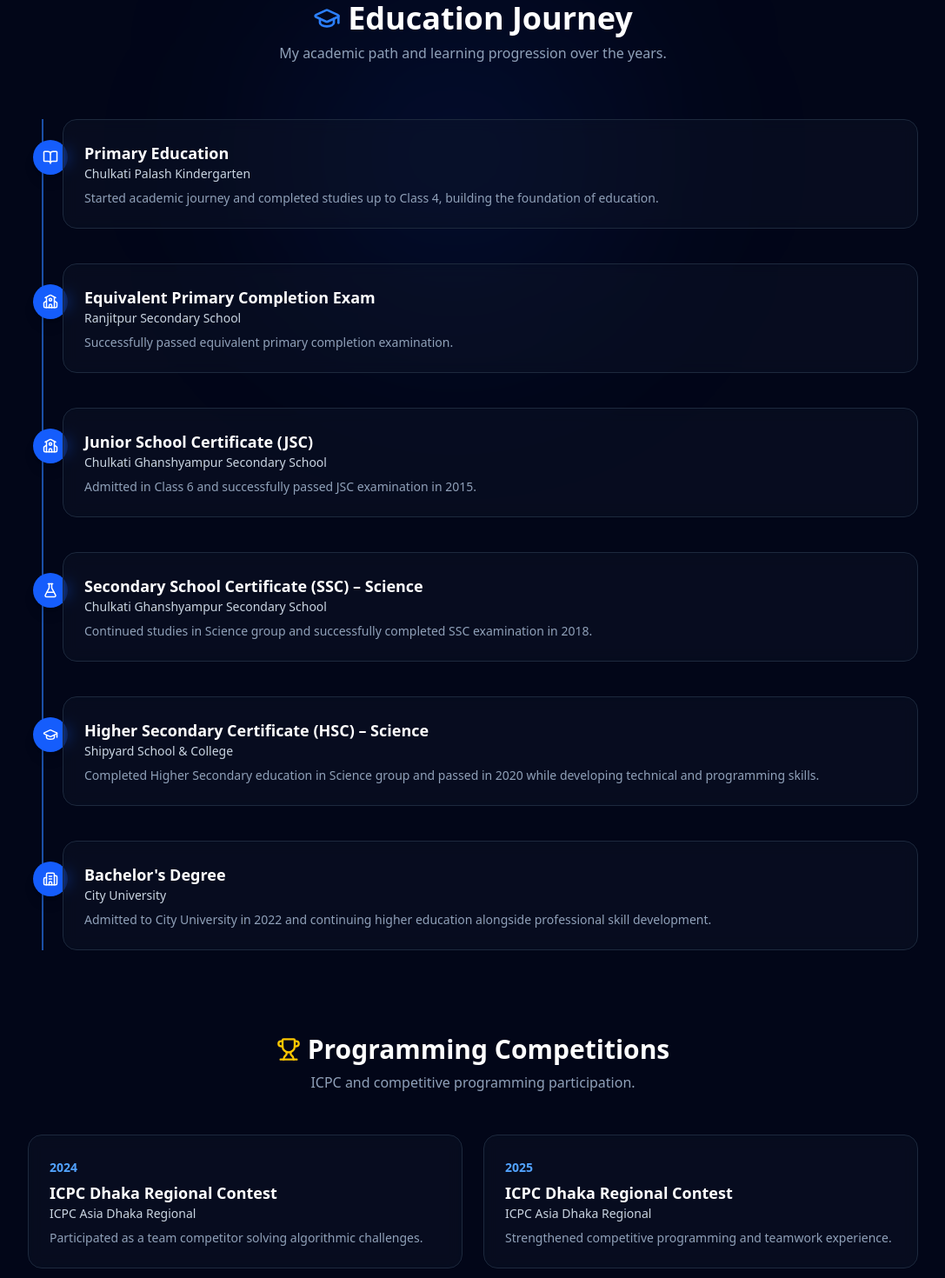
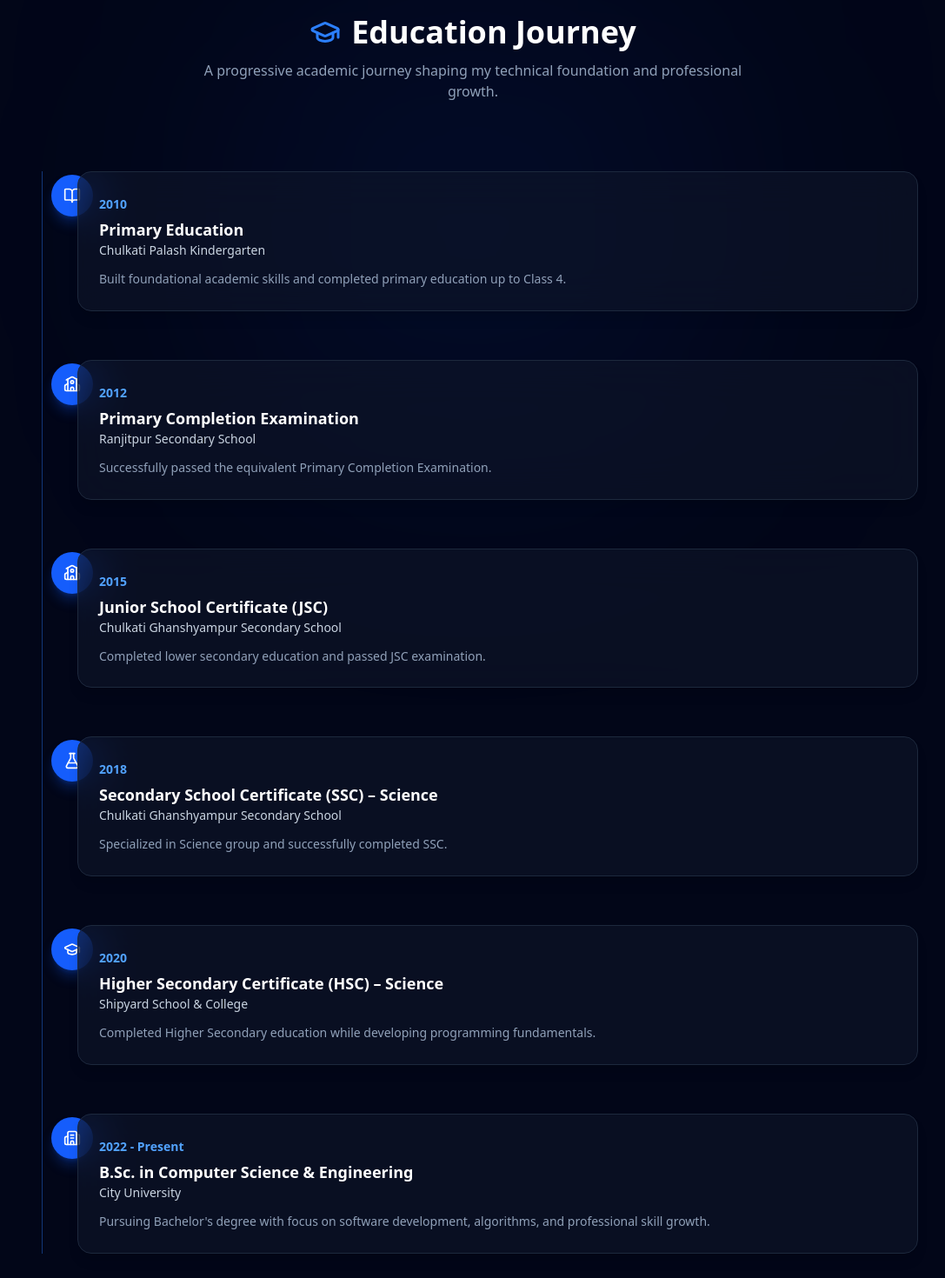
Before and after one commit to Badsha012/my-personal-websides, a React (Vite) app: page /education in a window 1280 px wide. Shown: the part 160-1630 px from the top of the page at 87% size, without its empty margins (96-1183 px from the left). Built offline with nearby package versions, Linux system fonts and the light colour scheme.

Commit message:
update a educational section

```diff
--- /dev/null
+++ b/src/Component/Competion.jsx
@@ -0,0 +1,89 @@
+import React from "react";
+import { motion } from "framer-motion";
+import { Trophy } from "lucide-react";
+
+const competitionsData = [
+  {
+    year: "2024",
+    title: "ICPC Dhaka Regional Contest",
+    organization: "ICPC Asia Dhaka Regional",
+    description:
+      "Participated as a team competitor solving advanced algorithmic challenges.",
+  },
+  {
+    year: "2025",
+    title: "ICPC Dhaka Regional Contest",
+    organization: "ICPC Asia Dhaka Regional",
+    description:
+      "Strengthened competitive programming, problem-solving, and teamwork skills.",
+  },
+  {
+    year: "2024",
+    title: "IUPAC DUET Programming Contest",
+    organization: "DUET / IUPc",
+    description:
+      "Focused on algorithmic problem solving and optimized coding efficiency.",
+  },
+  {
+    year: "2025",
+    title: "Data Analysis Contest",
+    organization: "DIU",
+    description:
+      "Applied analytical and data-driven approaches to solve real-world challenges.",
+  },
+];
+
+const Competition = () => {
+  return (
+    <section className="mt-24 px-6">
+      {/* Title */}
+      <div className="text-center mb-12">
+        <h3 className="text-3xl font-bold flex items-center justify-center gap-2 text-white">
+          <Trophy className="w-7 h-7 text-yellow-400" />
+          Programming Competitions
+        </h3>
+        <p className="text-slate-400 mt-2">
+          ICPC and competitive programming participation.
+        </p>
+      </div>
+
+      {/* Cards */}
+      <div className="grid md:grid-cols-2 gap-6 max-w-6xl mx-auto">
+        {competitionsData.map((item, index) => (
+          <motion.div
+            key={index}
+            initial={{ opacity: 0, y: 40 }}
+            whileInView={{ opacity: 1, y: 0 }}
+            viewport={{ once: true }}
+            transition={{ duration: 0.5, delay: index * 0.1 }}
+            whileHover={{ scale: 1.03 }}
+            className="p-6 rounded-2xl
+            bg-slate-900/60 backdrop-blur-lg
+            border border-slate-800
+            hover:border-blue-500/40
+            shadow-lg hover:shadow-blue-500/10
+            transition-all duration-300"
+          >
+            <span className="text-sm font-semibold text-blue-400">
+              {item.year}
+            </span>
+
+            <h4 className="text-lg font-semibold text-white mt-1">
+              {item.title}
+            </h4>
+
+            <p className="text-sm font-medium text-slate-300">
+              {item.organization}
+            </p>
+
+            <p className="text-sm text-slate-400 mt-2 leading-relaxed">
+              {item.description}
+            </p>
+          </motion.div>
+        ))}
+      </div>
+    </section>
+  );
+};
+
+export default Competition;
--- a/src/Page/Education.jsx
+++ b/src/Page/Education.jsx
@@ -6,84 +6,57 @@ import {
   BookOpen,
   FlaskConical,
   Building2,
-  Trophy,
 } from "lucide-react";
 
 /* ===================== Education Data ===================== */
 const educationData = [
   {
+    year: "2010",
     title: "Primary Education",
     institute: "Chulkati Palash Kindergarten",
     icon: BookOpen,
     description:
-      "Started academic journey and completed studies up to Class 4, building the foundation of education.",
+      "Built foundational academic skills and completed primary education up to Class 4.",
   },
   {
-    title: "Equivalent Primary Completion Exam",
+    year: "2012",
+    title: "Primary Completion Examination",
     institute: "Ranjitpur Secondary School",
     icon: School,
     description:
-      "Successfully passed equivalent primary completion examination.",
+      "Successfully passed the equivalent Primary Completion Examination.",
   },
   {
+    year: "2015",
     title: "Junior School Certificate (JSC)",
     institute: "Chulkati Ghanshyampur Secondary School",
     icon: School,
     description:
-      "Admitted in Class 6 and successfully passed JSC examination in 2015.",
+      "Completed lower secondary education and passed JSC examination.",
   },
   {
+    year: "2018",
     title: "Secondary School Certificate (SSC) – Science",
     institute: "Chulkati Ghanshyampur Secondary School",
     icon: FlaskConical,
     description:
-      "Continued studies in Science group and successfully completed SSC examination in 2018.",
+      "Specialized in Science group and successfully completed SSC.",
   },
   {
+    year: "2020",
     title: "Higher Secondary Certificate (HSC) – Science",
     institute: "Shipyard School & College",
     icon: GraduationCap,
     description:
-      "Completed Higher Secondary education in Science group and passed in 2020 while developing technical and programming skills.",
+      "Completed Higher Secondary education while developing programming fundamentals.",
   },
   {
-    title: "Bachelor's Degree",
+    year: "2022 - Present",
+    title: "B.Sc. in Computer Science & Engineering",
     institute: "City University",
     icon: Building2,
     description:
-      "Admitted to City University in 2022 and continuing higher education alongside professional skill development.",
-  },
-];
-
-/* ===================== Competitions ===================== */
-const competitionsData = [
-  {
-    year: "2024",
-    title: "ICPC Dhaka Regional Contest",
-    organization: "ICPC Asia Dhaka Regional",
-    description:
-      "Participated as a team competitor solving algorithmic challenges.",
-  },
-  {
-    year: "2025",
-    title: "ICPC Dhaka Regional Contest",
-    organization: "ICPC Asia Dhaka Regional",
-    description:
-      "Strengthened competitive programming and teamwork experience.",
-  },
-  {
-    year: "2024",
-    title: "IUPAC DUET Programming Contest",
-    organization: "DUET / IUPc",
-    description:
-      "Focused on algorithmic problem solving and coding efficiency.",
-  },
-  {
-    year: "2025",
-    title: "Data Analysis Contest",
-    organization: "DIU",
-    description:
-      "Applied analytical skills to solve real-world data problems.",
+      "Pursuing Bachelor's degree with focus on software development, algorithms, and professional skill growth.",
   },
 ];
 
@@ -91,60 +64,70 @@ const EducationSection = () => {
   return (
     <section
       id="education"
-      className="relative py-24 px-4 bg-slate-950 text-slate-200 overflow-hidden"
+      className="relative py-28 px-6 bg-slate-950 text-slate-200 overflow-hidden"
     >
-      {/* Glow */}
-      <div className="absolute top-20 left-1/3 w-96 h-96 bg-blue-600/10 blur-[120px] rounded-full"></div>
+      {/* Background Glow */}
+      <div className="absolute top-24 left-1/2 -translate-x-1/2 w-[500px] h-[500px] bg-blue-600/10 blur-[150px] rounded-full"></div>
 
       <div className="max-w-5xl mx-auto relative z-10">
-        {/* ================= Title ================= */}
-        <div className="text-center mb-16">
-          <h2 className="text-4xl font-extrabold flex items-center justify-center gap-2 text-white">
-            <GraduationCap className="w-8 h-8 text-blue-500" />
+
+        {/* Title */}
+        <motion.div
+          initial={{ opacity: 0, y: -30 }}
+          whileInView={{ opacity: 1, y: 0 }}
+          transition={{ duration: 0.6 }}
+          viewport={{ once: true }}
+          className="text-center mb-20"
+        >
+          <h2 className="text-4xl font-extrabold flex items-center justify-center gap-3 text-white">
+            <GraduationCap className="w-9 h-9 text-blue-500" />
             Education Journey
           </h2>
-          <p className="text-slate-400 mt-2 max-w-2xl mx-auto">
-            My academic path and learning progression over the years.
+          <p className="text-slate-400 mt-3 max-w-2xl mx-auto">
+            A progressive academic journey shaping my technical foundation and professional growth.
           </p>
-        </div>
+        </motion.div>
 
-        {/* ================= Timeline ================= */}
-        <div className="relative ml-4">
-          {/* Line */}
-          <motion.div
-            initial={{ scaleY: 0 }}
-            whileInView={{ scaleY: 1 }}
-            viewport={{ once: true }}
-            transition={{ duration: 1 }}
-            className="absolute left-0 top-0 w-[2px] h-full bg-blue-500/60 origin-top"
-          />
-
-          <div className="space-y-10 pl-6">
+        {/* Timeline */}
+        <div className="relative border-l border-blue-500/40 ml-4 pl-10 space-y-14">
           {educationData.map((edu, index) => {
             const Icon = edu.icon;
             return (
               <motion.div
                 key={index}
-                  initial={{ opacity: 0, x: -40 }}
+                initial={{ opacity: 0, x: -50 }}
                 whileInView={{ opacity: 1, x: 0 }}
+                transition={{ duration: 0.5, delay: index * 0.15 }}
                 viewport={{ once: true }}
-                  transition={{ duration: 0.5, delay: index * 0.1 }}
                 className="relative"
               >
                 {/* Dot */}
-                  <span className="absolute -left-[34px] top-6 flex items-center justify-center w-10 h-10 bg-blue-600 text-white rounded-full shadow-lg">
-                    <Icon size={18} />
+                <div className="absolute -left-[30px] top-1 flex items-center justify-center w-12 h-12 bg-blue-600 text-white rounded-full shadow-lg shadow-blue-600/30">
+                  <Icon size={20} />
+                </div>
+
+                {/* Card */}
+                <div
+                  className="p-6 rounded-2xl
+                  bg-slate-900/60 backdrop-blur-xl
+                  border border-slate-800
+                  hover:border-blue-500/50
+                  hover:shadow-blue-500/10
+                  shadow-lg transition-all duration-300"
+                >
+                  <span className="text-sm font-semibold text-blue-400">
+                    {edu.year}
                   </span>
 
-                  {/* Card */}
-                  <div className="p-6 rounded-2xl bg-slate-900/40 backdrop-blur border border-slate-800 hover:border-blue-500/40 transition">
-                    <h3 className="text-lg font-semibold text-white">
+                  <h3 className="text-lg font-semibold text-white mt-1">
                     {edu.title}
                   </h3>
+
                   <p className="text-sm font-medium text-slate-300">
                     {edu.institute}
                   </p>
-                    <p className="text-sm text-slate-400 mt-2">
+
+                  <p className="text-sm text-slate-400 mt-3 leading-relaxed">
                     {edu.description}
                   </p>
                 </div>
@@ -153,46 +136,6 @@ const EducationSection = () => {
           })}
         </div>
       </div>
-
-        {/* ================= Competitions ================= */}
-        <div className="mt-24">
-          <div className="text-center mb-12">
-            <h3 className="text-3xl font-bold flex items-center justify-center gap-2 text-white">
-              <Trophy className="w-7 h-7 text-yellow-400" />
-              Programming Competitions
-            </h3>
-            <p className="text-slate-400 mt-2">
-              ICPC and competitive programming participation.
-            </p>
-          </div>
-
-          <div className="grid md:grid-cols-2 gap-6">
-            {competitionsData.map((item, index) => (
-              <motion.div
-                key={index}
-                initial={{ opacity: 0, y: 40 }}
-                whileInView={{ opacity: 1, y: 0 }}
-                viewport={{ once: true }}
-                transition={{ duration: 0.5, delay: index * 0.1 }}
-                className="p-6 rounded-2xl bg-slate-900/40 backdrop-blur border border-slate-800 hover:border-blue-500/40 transition"
-              >
-                <span className="text-sm font-semibold text-blue-400">
-                  {item.year}
-                </span>
-                <h4 className="text-lg font-semibold text-white mt-1">
-                  {item.title}
-                </h4>
-                <p className="text-sm font-medium text-slate-300">
-                  {item.organization}
-                </p>
-                <p className="text-sm text-slate-400 mt-2">
-                  {item.description}
-                </p>
-              </motion.div>
-            ))}
-          </div>
-        </div>
-      </div>
     </section>
   );
 };
--- a/src/Page/Home.jsx
+++ b/src/Page/Home.jsx
@@ -4,6 +4,7 @@ import { Github, Linkedin, Mail } from "lucide-react";
 import profileImg from "../assets/badsha.jpg";
 import Life from "../Component/Life";
 import CodingProfiles from "../Component/CodingProfiles";
+import Competion from "../Component/Competion";
 
 export default function PersonalHomePage() {
  const timeline = [
@@ -137,6 +138,8 @@ export default function PersonalHomePage() {
 
       {/* code profile */}
       <CodingProfiles></CodingProfiles>
+      {/* competation  */}
+      <Competion></Competion>
 
     </div>
   );
```
Lines whose indentation alone changed are shown as unchanged.
